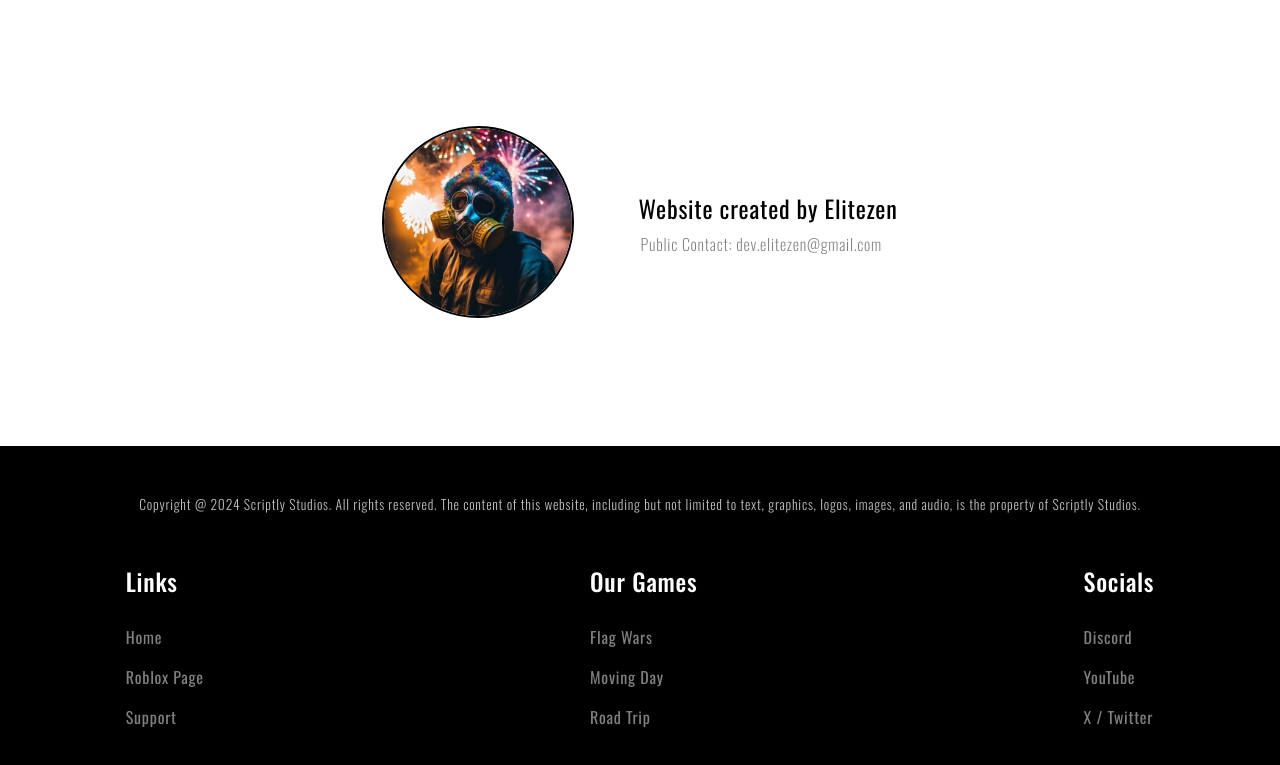
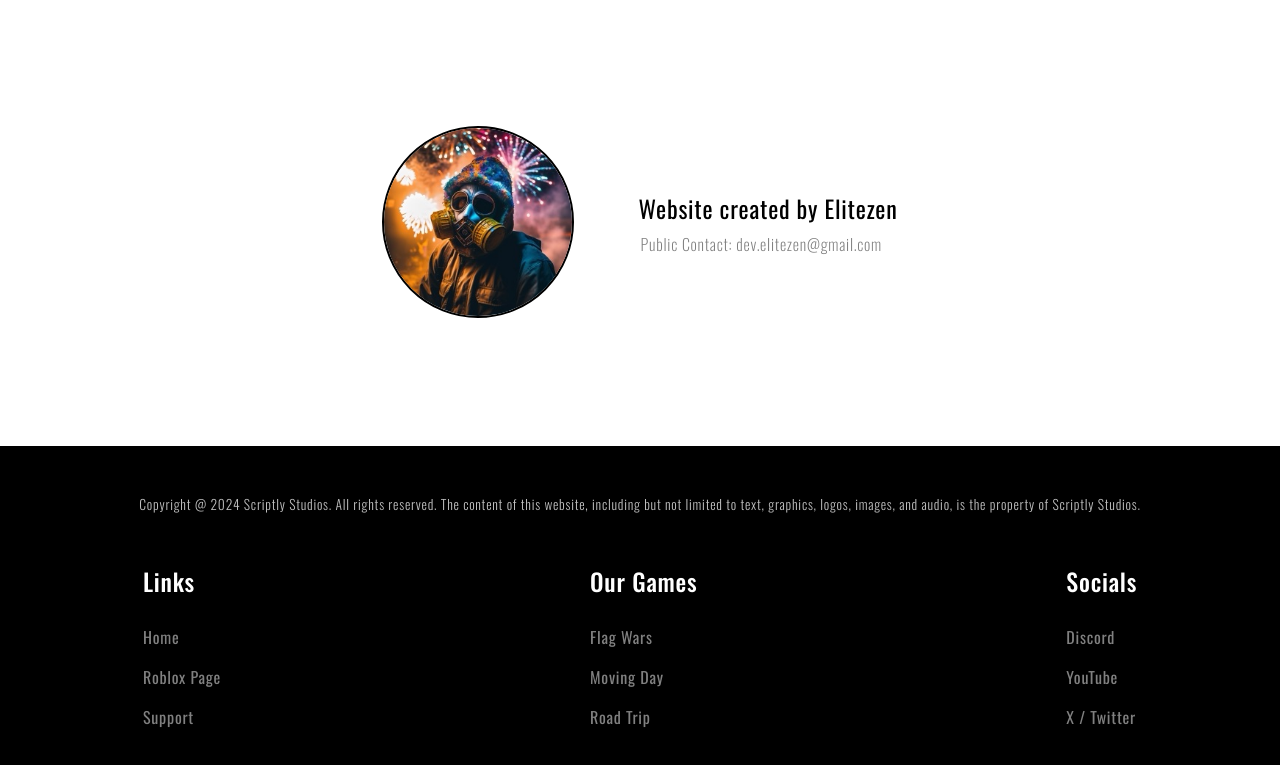
Before and after one commit to Elitezen/scriptly-studios-website, a React (Vite) app: page / in a window 1280 px wide. Shown: the part 3955-4720 px from the top of the page. Built offline with nearby package versions, Linux system fonts and the light colour scheme.

Commit message:
Style fit

```diff
--- a/src/components/footer/index.module.scss
+++ b/src/components/footer/index.module.scss
@@ -19,6 +19,7 @@ $screen-width-breakpoint: 550px;
     ul {
         @include variables.flex-row;
         width: 102%;
+        max-width: 1010px;
         align-items: flex-start;
         justify-content: space-between;
         list-style: none;
```
